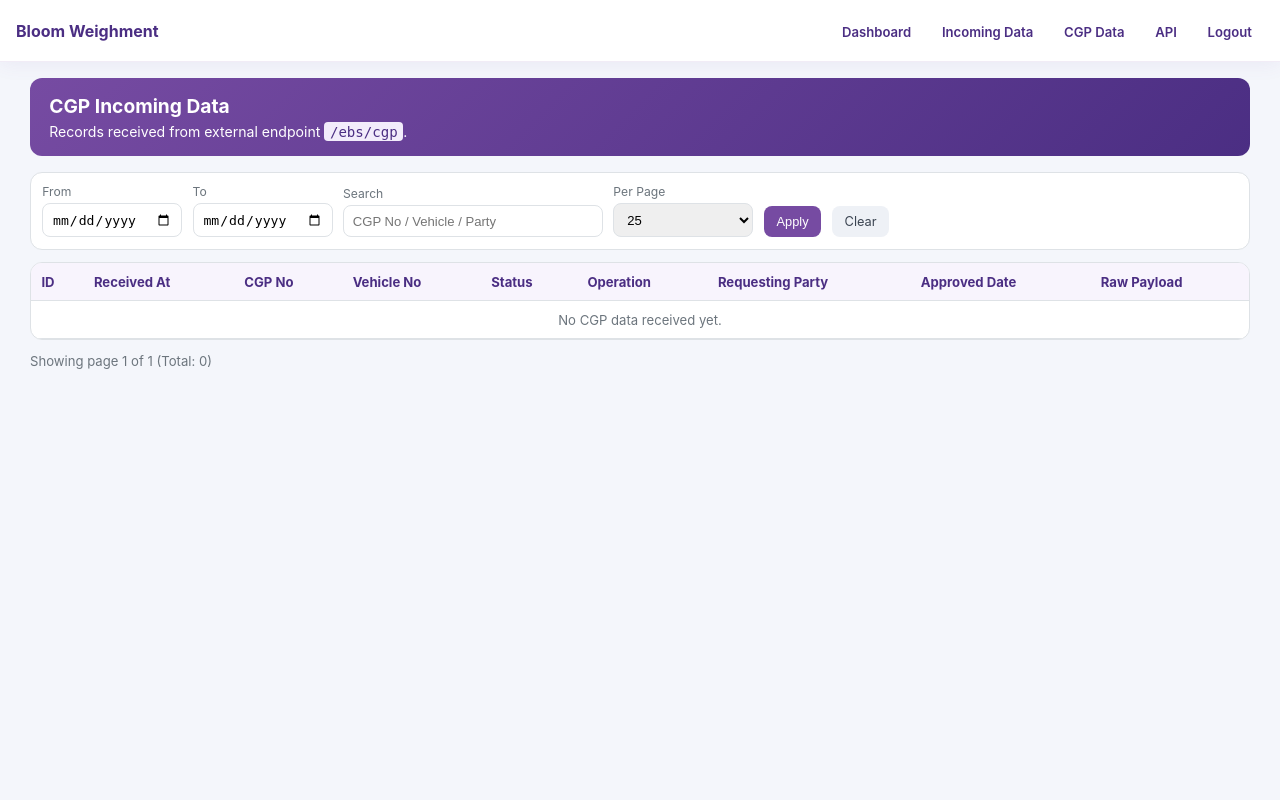
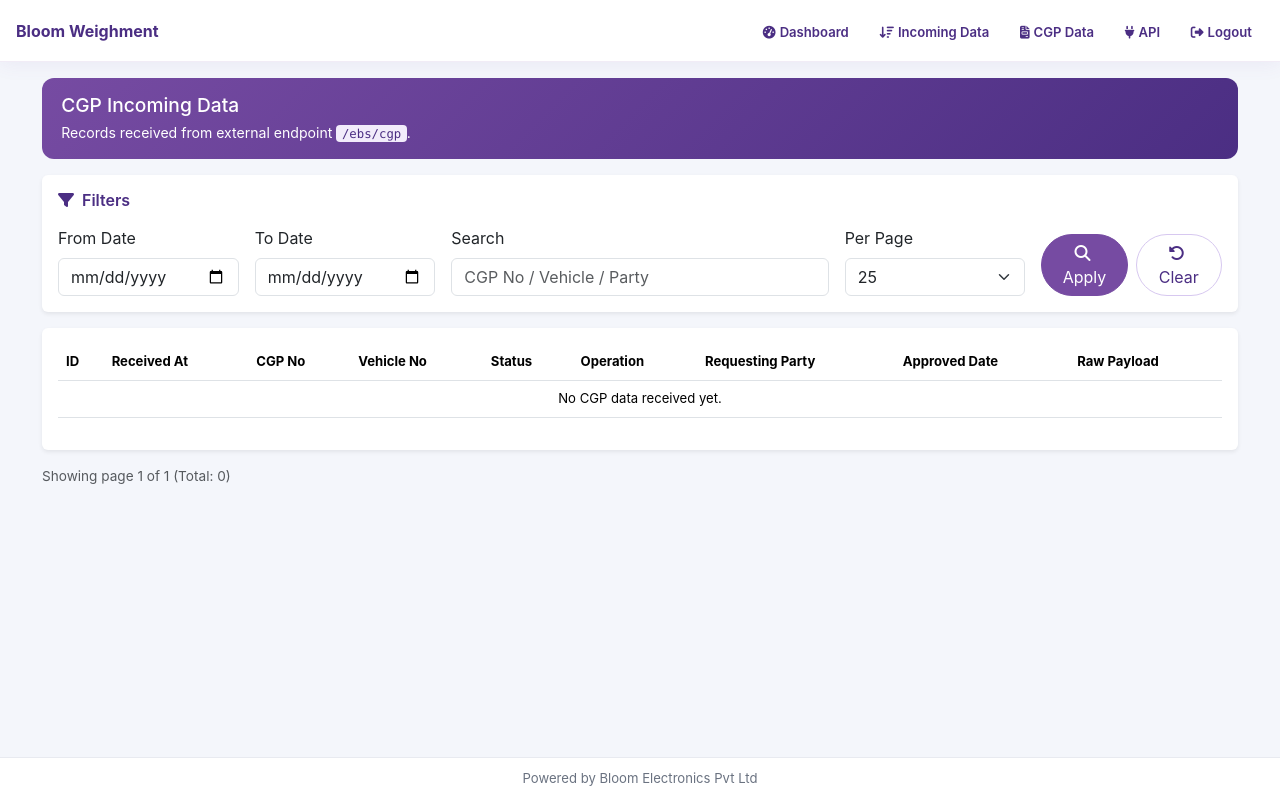
Before and after one commit to karthiknexoplus/bloom_dpa, a Flask app: page /cgp-records in a window 1280 px wide. Run offline with Flask 3, Linux system fonts and the light colour scheme; the visitor is signed in with stand-in values (Sample User, id 1); data that the repository does not hold is empty.

Commit message:
Add Bootstrap and Font Awesome to base template
- Included Bootstrap CSS and JS for responsive design and components.
- Added Font Awesome for enhanced icon support in the UI.
- Updated the base HTML template to link the new stylesheets and scripts.

```diff
--- a/app.py
+++ b/app.py
@@ -182,7 +182,29 @@ def index():
         ORDER BY id DESC
         """
     ).fetchall()
-    return render_template("dashboard.html", records=rows, app_title=app.config["APP_TITLE"])
+    cgp_rows = db.execute(
+        """
+        SELECT id, cgp_no, vehicle_regd_no, status_name, operation_type, requesting_party_name, received_at
+        FROM cgp_receipts
+        ORDER BY id DESC
+        LIMIT 10
+        """
+    ).fetchall()
+    counts = db.execute(
+        """
+        SELECT
+          (SELECT COUNT(*) FROM weighments) AS weighment_count,
+          (SELECT COUNT(*) FROM cgp_receipts) AS cgp_count
+        """
+    ).fetchone()
+    return render_template(
+        "dashboard.html",
+        records=rows,
+        cgp_records=cgp_rows,
+        weighment_count=counts["weighment_count"],
+        cgp_count=counts["cgp_count"],
+        app_title=app.config["APP_TITLE"],
+    )
 
 
 @app.route("/incoming-requests", methods=["GET"])
--- a/static/css/theme.css
+++ b/static/css/theme.css
@@ -18,6 +18,9 @@ body {
   background: var(--theme-bg-body);
   color: var(--theme-text-primary);
   font-family: Inter, "Segoe UI", Arial, sans-serif;
+  min-height: 100vh;
+  display: flex;
+  flex-direction: column;
 }
 
 .navbar-custom {
@@ -54,6 +57,41 @@ body {
   border-color: #e9ddff;
 }
 
+.nav-icon-link i {
+  color: var(--theme-primary-dark);
+  font-size: 0.8rem;
+}
+
+.fastag-title {
+  color: var(--theme-primary-dark);
+  font-size: 1rem;
+  font-weight: 600;
+}
+
+.btn-theme {
+  background: var(--theme-primary);
+  color: #fff;
+  border: 1px solid var(--theme-primary);
+}
+
+.btn-theme:hover {
+  background: var(--theme-primary-dark);
+  color: #fff;
+  border-color: var(--theme-primary-dark);
+}
+
+.btn-theme-outline {
+  background: #fff;
+  color: var(--theme-primary-dark);
+  border: 1px solid #d7c8f0;
+}
+
+.btn-theme-outline:hover {
+  background: #f6f2ff;
+  color: var(--theme-primary-dark);
+  border-color: #c8b2ea;
+}
+
 .fastag-menu-label {
   font-size: 0.82rem;
   font-weight: 600;
@@ -61,6 +99,16 @@ body {
 
 .page-wrapper {
   padding: 1rem;
+  flex: 1;
+}
+
+.app-footer {
+  text-align: center;
+  padding: 0.7rem 1rem;
+  background: #ffffff;
+  border-top: 1px solid #e8eaf0;
+  color: #6a7280;
+  font-size: 0.82rem;
 }
 
 .container {
--- a/templates/base.html
+++ b/templates/base.html
@@ -4,6 +4,14 @@
     <meta charset="UTF-8" />
     <meta name="viewport" content="width=device-width, initial-scale=1.0" />
     <title>{% block title %}{{ app_title }}{% endblock %}</title>
+    <link
+      href="https://cdn.jsdelivr.net/npm/bootstrap@5.3.3/dist/css/bootstrap.min.css"
+      rel="stylesheet"
+    />
+    <link
+      rel="stylesheet"
+      href="https://cdnjs.cloudflare.com/ajax/libs/font-awesome/6.5.2/css/all.min.css"
+    />
     <link rel="stylesheet" href="{{ url_for('static', filename='css/theme.css') }}" />
     {% block head %}{% endblock %}
   </head>
@@ -13,23 +21,25 @@
       <div class="brand">{{ app_title }}</div>
       <nav class="menu">
         <a class="nav-icon-link" href="{{ url_for('index') }}">
-          <span class="fastag-menu-label">Dashboard</span>
+          <i class="fas fa-gauge-high me-1"></i><span class="fastag-menu-label">Dashboard</span>
         </a>
         <a class="nav-icon-link" href="{{ url_for('incoming_requests') }}">
-          <span class="fastag-menu-label">Incoming Data</span>
+          <i class="fas fa-arrow-down-wide-short me-1"></i><span class="fastag-menu-label">Incoming Data</span>
         </a>
         <a class="nav-icon-link" href="{{ url_for('cgp_records') }}">
-          <span class="fastag-menu-label">CGP Data</span>
+          <i class="fas fa-file-invoice me-1"></i><span class="fastag-menu-label">CGP Data</span>
         </a>
         <a class="nav-icon-link" href="#api-help">
-          <span class="fastag-menu-label">API</span>
+          <i class="fas fa-plug me-1"></i><span class="fastag-menu-label">API</span>
         </a>
         <a class="nav-icon-link" href="{{ url_for('logout') }}">
-          <span class="fastag-menu-label">Logout</span>
+          <i class="fas fa-right-from-bracket me-1"></i><span class="fastag-menu-label">Logout</span>
         </a>
       </nav>
     </header>
     {% endif %}
     <main class="page-wrapper">{% block content %}{% endblock %}</main>
+    <footer class="app-footer">Powered by Bloom Electronics Pvt Ltd</footer>
+    <script src="https://cdn.jsdelivr.net/npm/bootstrap@5.3.3/dist/js/bootstrap.bundle.min.js"></script>
   </body>
 </html>
--- a/templates/cgp_records.html
+++ b/templates/cgp_records.html
@@ -11,39 +11,47 @@
     </div>
   </div>
 
-  <form class="filters-bar" method="GET" action="{{ url_for('cgp_records') }}">
-    <div class="filter-field">
-      <label>From</label>
-      <input type="date" name="from_date" value="{{ filters.from_date }}" />
+  <div class="card shadow-sm border-0 mb-3">
+    <div class="card-body">
+      <h5 class="mb-3 fastag-title"><i class="fas fa-filter me-2"></i>Filters</h5>
+      <form method="GET" action="{{ url_for('cgp_records') }}" class="row g-3 align-items-end">
+        <div class="col-md-2">
+          <label class="form-label">From Date</label>
+          <input type="date" class="form-control" name="from_date" value="{{ filters.from_date }}" />
         </div>
-    <div class="filter-field">
-      <label>To</label>
-      <input type="date" name="to_date" value="{{ filters.to_date }}" />
+        <div class="col-md-2">
+          <label class="form-label">To Date</label>
+          <input type="date" class="form-control" name="to_date" value="{{ filters.to_date }}" />
         </div>
-    <div class="filter-field wide">
-      <label>Search</label>
-      <input
-        type="text"
-        name="search"
-        value="{{ filters.search }}"
-        placeholder="CGP No / Vehicle / Party"
-      />
+        <div class="col-md-4">
+          <label class="form-label">Search</label>
+          <input type="text" class="form-control" name="search" value="{{ filters.search }}" placeholder="CGP No / Vehicle / Party" />
         </div>
-    <div class="filter-field">
-      <label>Per Page</label>
-      <select name="per_page">
+        <div class="col-md-2">
+          <label class="form-label">Per Page</label>
+          <select class="form-select" name="per_page">
             <option value="10" {% if per_page == 10 %}selected{% endif %}>10</option>
             <option value="25" {% if per_page == 25 %}selected{% endif %}>25</option>
             <option value="50" {% if per_page == 50 %}selected{% endif %}>50</option>
             <option value="100" {% if per_page == 100 %}selected{% endif %}>100</option>
           </select>
         </div>
-    <button type="submit" class="btn-filter">Apply</button>
-    <a class="btn-clear" href="{{ url_for('cgp_records') }}">Clear</a>
+        <div class="col-md-2 d-flex gap-2">
+          <button type="submit" class="btn btn-theme rounded-pill px-3 w-100">
+            <i class="fas fa-search me-1"></i>Apply
+          </button>
+          <a class="btn btn-theme-outline rounded-pill px-3 w-100" href="{{ url_for('cgp_records') }}">
+            <i class="fas fa-rotate-left me-1"></i>Clear
+          </a>
+        </div>
       </form>
+    </div>
+  </div>
 
-  <div class="card-table">
-    <table>
+  <div class="card shadow-sm border-0">
+    <div class="card-body">
+      <div class="table-responsive">
+    <table class="table table-hover align-middle" style="font-size: 0.9rem;">
       <thead>
         <tr>
           <th>ID</th>
@@ -80,15 +88,17 @@
       </tbody>
     </table>
       </div>
+    </div>
+  </div>
 
-  <div class="pagination-bar">
-    <div class="pagination-meta">Showing page {{ page }} of {{ total_pages }} (Total: {{ total }})</div>
-    <div class="pagination-actions">
+  <div class="d-flex justify-content-between align-items-center mt-3">
+    <div class="text-muted" style="font-size: 0.85rem;">Showing page {{ page }} of {{ total_pages }} (Total: {{ total }})</div>
+    <div class="d-flex gap-2">
       {% if prev_url %}
-      <a class="btn-page" href="{{ prev_url }}">Previous</a>
+      <a class="btn btn-sm btn-theme-outline rounded-pill" href="{{ prev_url }}"><i class="fas fa-chevron-left me-1"></i>Previous</a>
       {% endif %}
       {% if next_url %}
-      <a class="btn-page" href="{{ next_url }}">Next</a>
+      <a class="btn btn-sm btn-theme-outline rounded-pill" href="{{ next_url }}">Next<i class="fas fa-chevron-right ms-1"></i></a>
       {% endif %}
     </div>
   </div>
```
Also changed, not shown: templates/dashboard.html (+51 -3 lines), templates/incoming_requests.html (+38 -23 lines). Lines whose indentation alone changed are shown as unchanged.
